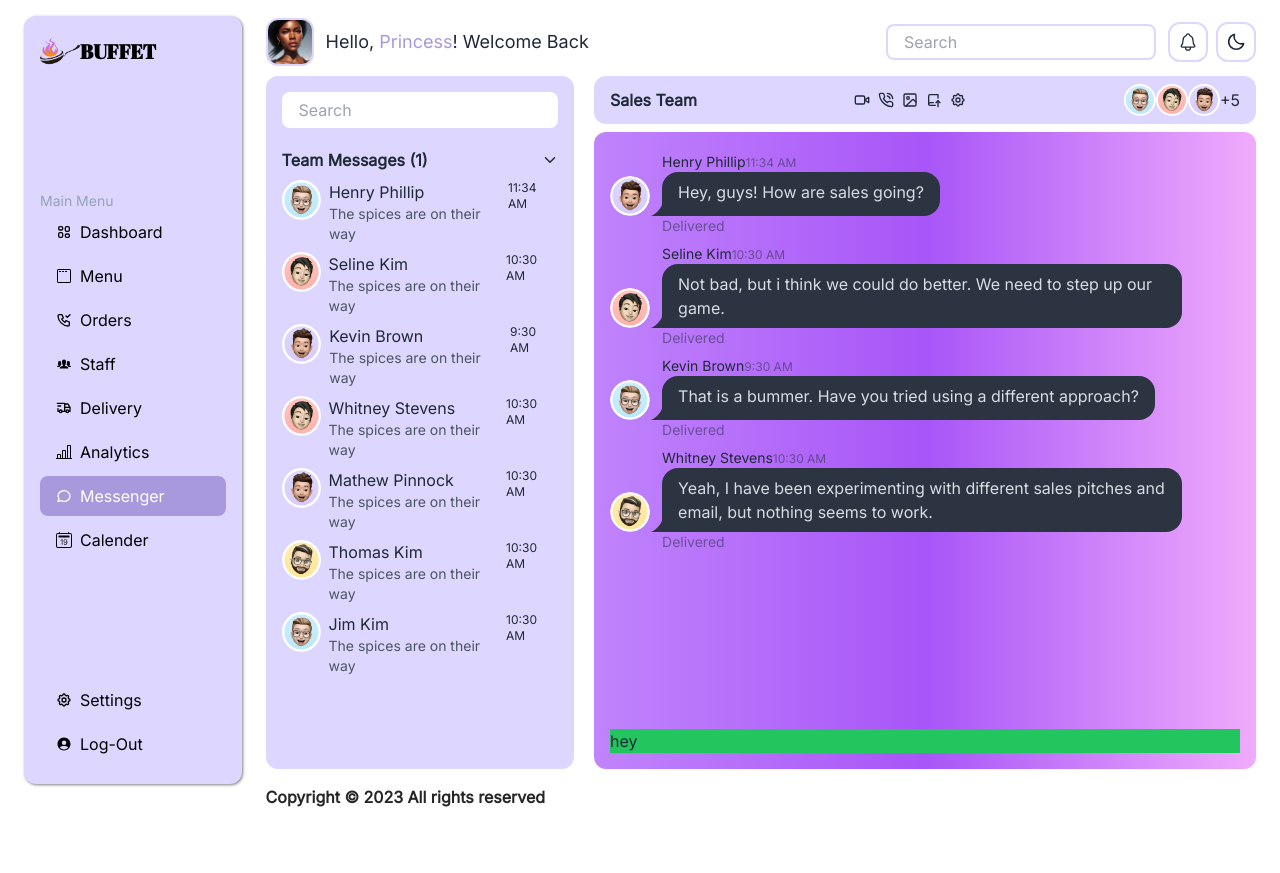
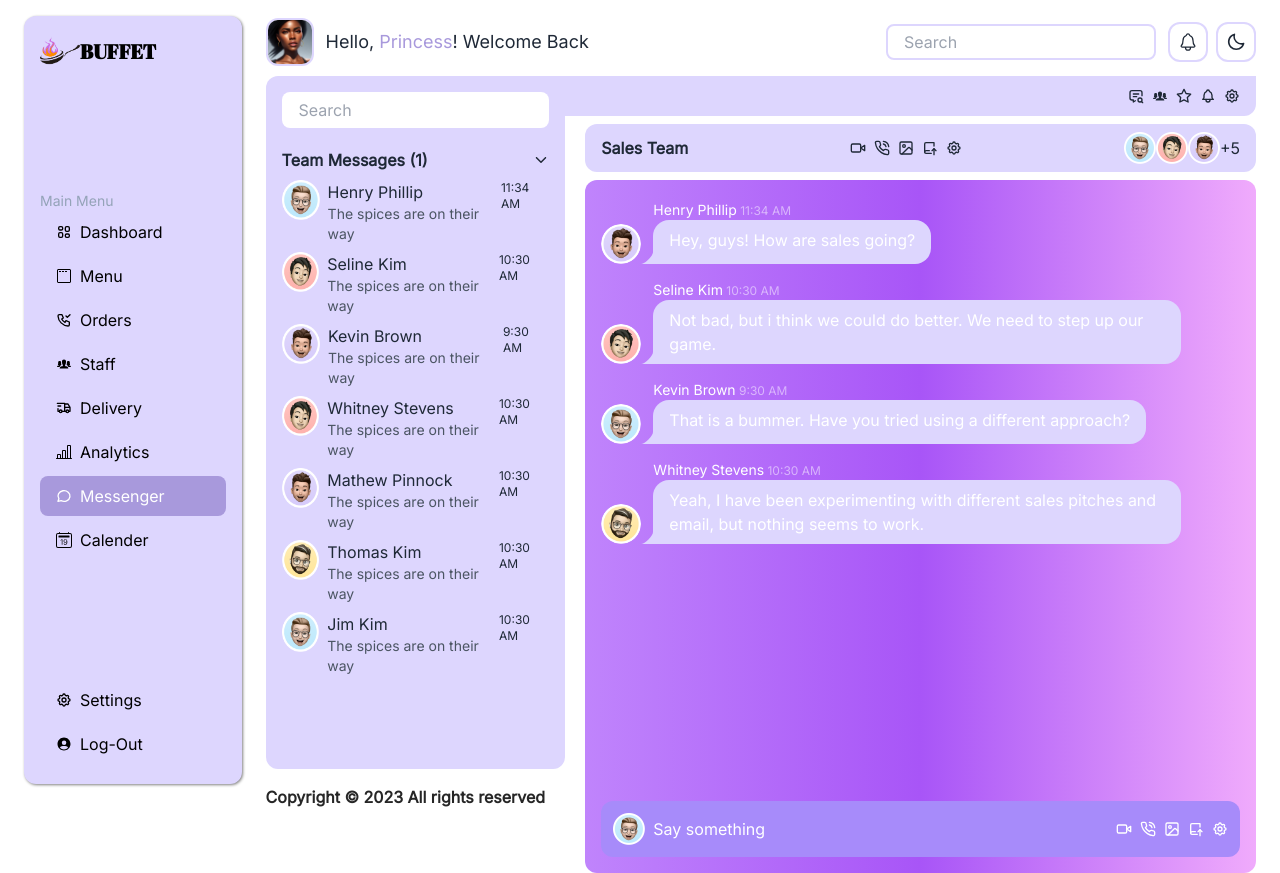
Before and after one commit to Safiyah07/buffet-dashboard, a React (Vite) app: page /messenger in a window 1280 px wide. Before the commit the page ends 841 px from the top, so only its background shows below. Built offline with nearby package versions, Linux system fonts and the light colour scheme.

Commit message:
messenger page contd

```diff
--- a/src/pages/Messenger.jsx
+++ b/src/pages/Messenger.jsx
@@ -1,7 +1,7 @@
 import { useState } from 'react'
-import { IoIosArrowDown } from 'react-icons/io'
-import { TbBookUpload, TbSettings } from 'react-icons/tb'
+import { IoIosArrowDown, IoIosPeople } from 'react-icons/io'
 import { LuVideo, LuPhoneCall, LuImage } from 'react-icons/lu'
+import { TbBookUpload, TbSettings, TbMessageSearch, TbStar, TbBell } from 'react-icons/tb'
 import Avatar1 from '../assets/Avatar1.png'
 import Avatar2 from '../assets/Avatar2.png'
 import Avatar3 from '../assets/Avatar3.png'
@@ -146,10 +146,10 @@ export const Messenger = () => {
 
 	return (
 		<>
-			<div className='flex gap-5 h-[86.6vh]'>
+			<div className='flex gap- h-[86.6vh]'>
 				{/* Contacts */}
-				<div className='flex flex-col px-4 py-2 w-[45%] bg-violet-200 rounded-xl sm:text-sm'>
-					<div className='rounded'>
+				<div className='flex flex-col px-4 py-2 w-[42%] bg-violet-200 rounded-tl-xl rounded-b-xl sm:text-sm'>
+					<div className='flex items-center justify-between rounded'>
 						<input
 							type='text'
 							id='search'
@@ -191,7 +191,15 @@ export const Messenger = () => {
 				</div>
 				{/* Messages */}
 				<div className='flex flex-col w-full gap-2'>
-					<div className='flex items-center justify-between w-full px-4 py-2 bg-violet-200 rounded-xl'>
+					<div className='flex justify-end w-full gap-2 px-4 py-3 bg-violet-200 rounded-br-xl'>
+            <TbMessageSearch />
+            <IoIosPeople />
+            <TbStar />
+            <TbBell />
+            <TbSettings />
+          </div>
+					<div className='ml-5'>
+						<div className='flex items-center justify-between w-full px-4 py-2 mb-2 bg-violet-200 rounded-xl'>
 							<h1 className='font-black'>Sales Team</h1>
 							<div className='flex gap-2'>
 								<LuVideo />
@@ -219,25 +227,46 @@ export const Messenger = () => {
 								<p>+5</p>
 							</div>
 						</div>
-					<div className='flex flex-col h-[86.6vh] justify-between w-full p-4 overflow-y-auto bg-gradient-to-r from-purple-400 via-purple-500 to-fuchsia-300 rounded-xl'>
+						<div className='flex flex-col h-[86.6vh] justify-between w-full p-4 overflow-y-auto text-white bg-gradient-to-r from-purple-400 via-purple-500 to-fuchsia-300 rounded-xl'>
 							<div>
 								{chatBox.map((chat, id) => (
 									<div key={id}>
-									<div className='chat chat-start'>
+										<div className='mb-2 chat chat-start'>
 											<div className='chat-image avatar'>
 												<div className='w-10 rounded-full'>{chat.image}</div>
 											</div>
 											<div className='chat-header'>
 												{chat.name}
-											<time className='text-xs opacity-50'>{chat.time}</time>
+												<time className='text-xs opacity-50'> {chat.time}</time>
 											</div>
-										<div className='chat-bubble'>{chat.message}</div>
-										<div className='opacity-50 chat-footer'>{chat.status}</div>
+											<div className='text-white chat-bubble bg-violet-200'>
+												{chat.message}
+											</div>
+											{/* <div className='opacity-50 chat-footer'>{chat.status}</div> */}
 										</div>
 									</div>
 								))}
 							</div>
-						<div className='w-full bg-green-500'>hey</div>
+							<div className='w-full p-3 rounded-xl bg-gradient-to-r from-violet-400 to-violet-400'>
+								<div className='flex items-center justify-between'>
+									<div className='flex items-center gap-2'>
+										<img
+											src={Avatar1}
+											className='w-8'
+											alt=''
+										/>
+										Say something
+									</div>
+									<div className='flex gap-2'>
+										<LuVideo />
+										<LuPhoneCall />
+										<LuImage />
+										<TbBookUpload />
+										<TbSettings />
+									</div>
+								</div>
+							</div>
+						</div>
 					</div>
 				</div>
 			</div>
```
Lines whose indentation alone changed are shown as unchanged.
